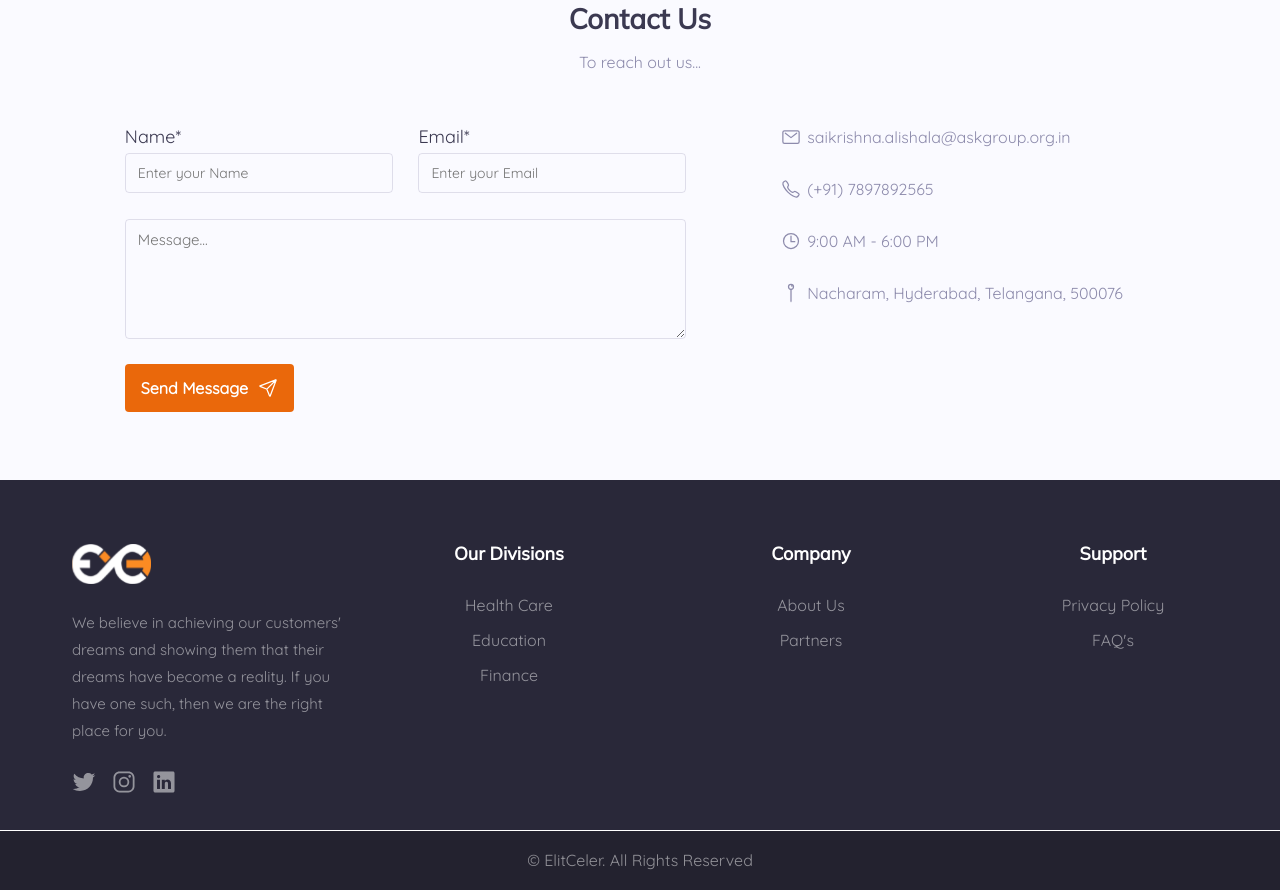
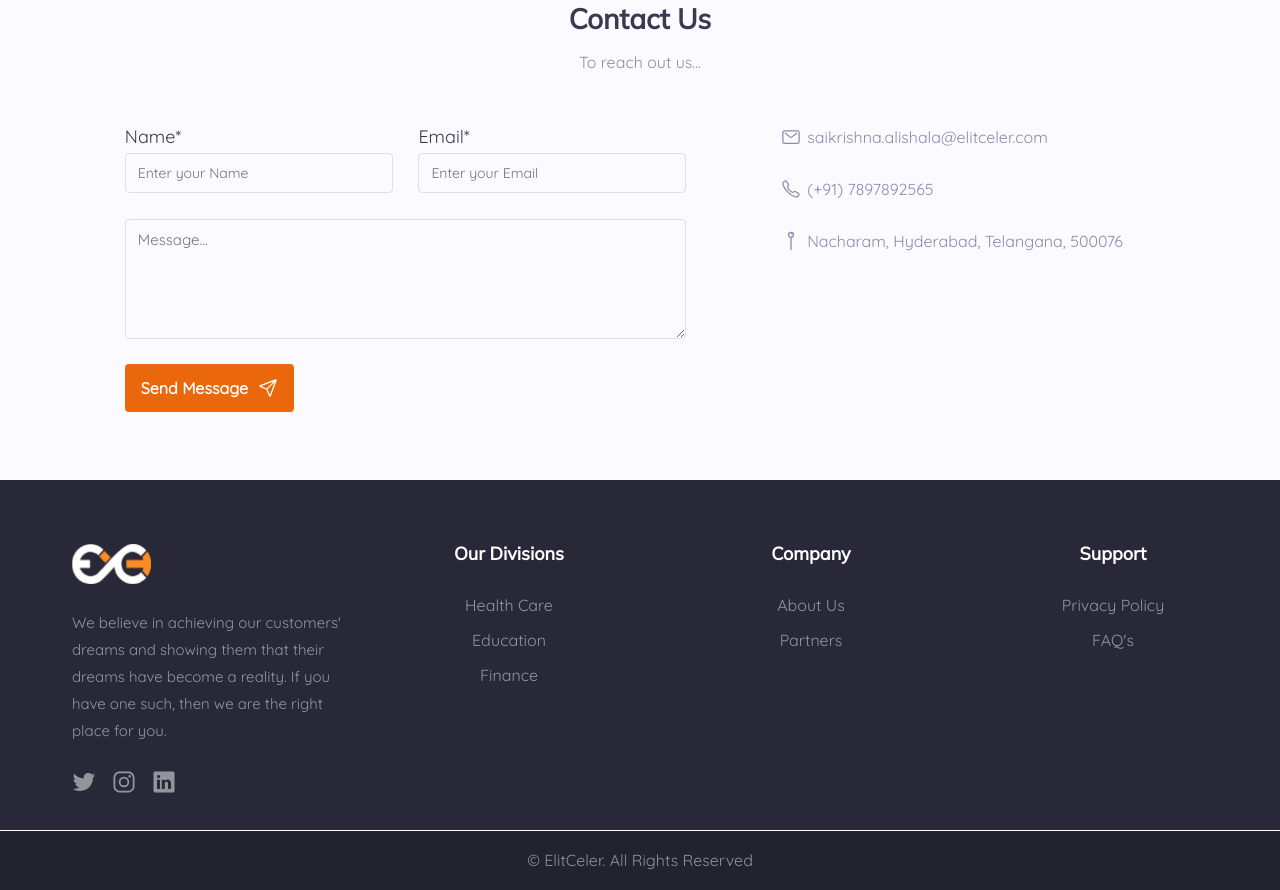
Before and after one commit to t2e0j0a4/Elitceler, a React (Create React App) app: page / in a window 1280 px wide. Shown: the part 2700-3590 px from the top of the page. Built offline with nearby package versions, Linux system fonts and the light colour scheme.

Commit message:
home changes

```diff
--- a/src/Pages/Home/Home.jsx
+++ b/src/Pages/Home/Home.jsx
@@ -183,9 +183,8 @@ const Home = () => {
             </form>
 
             <div className={contact__details}>
-              <a href="mailto:saikrishna.alishala@askgroup.org.in"><ion-icon name="mail-outline"></ion-icon><span>saikrishna.alishala@askgroup.org.in</span></a>
+              <a href="mailto:saikrishna.alishala@askgroup.org.in"><ion-icon name="mail-outline"></ion-icon><span>saikrishna.alishala@elitceler.com</span></a>
               <a href="tel:7897892565"><ion-icon name="call-outline"></ion-icon><span>(+91) 7897892565</span></a>
-              <p><ion-icon name="time-outline"></ion-icon><span>9:00 AM - 6:00 PM</span></p>
               <p><ion-icon name="pin-outline"></ion-icon><span>Nacharam, Hyderabad, Telangana, 500076</span></p>
             </div>
 
--- a/src/Pages/Home/Home.module.css
+++ b/src/Pages/Home/Home.module.css
@@ -909,7 +909,7 @@
         width: 100%;
         text-align: center;
         font-size: 26px;
-        line-height: 40px;
+        line-height: 44px;
     }
 
     .section1__side1 p {
```
